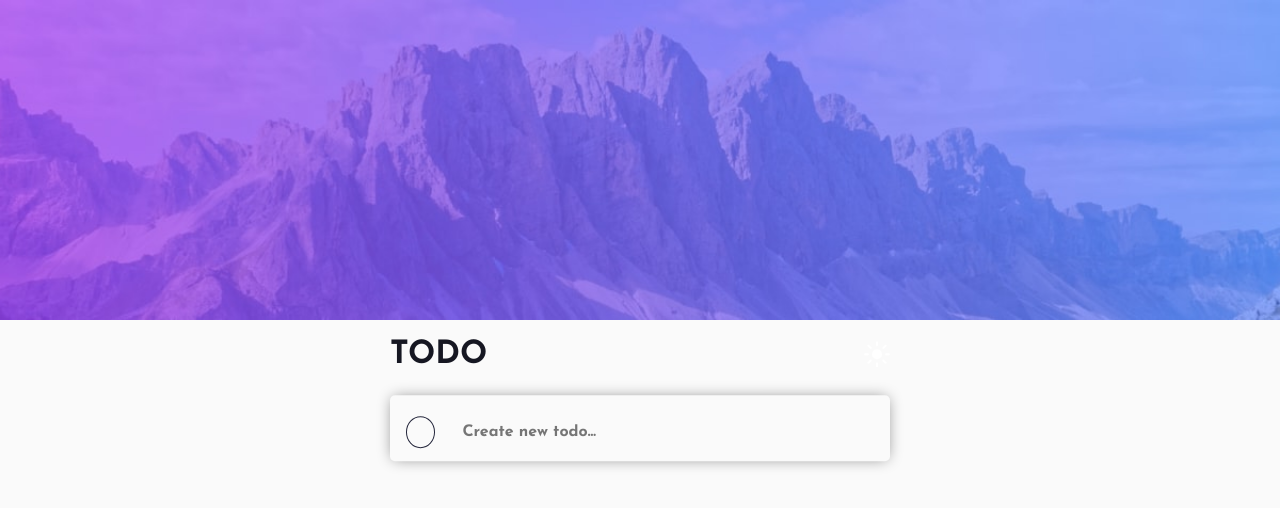
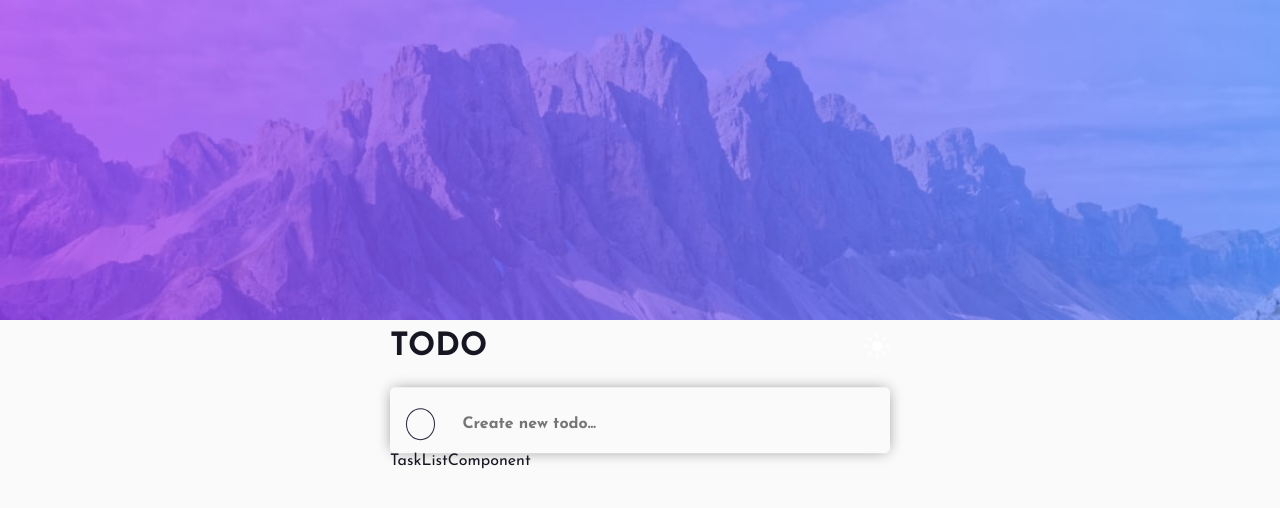
Before and after one commit to Gilocah28/Todo_App, a React (Vite) app: page / in a window 1280 px wide. Shown: the top 508 px of the page. Built offline with nearby package versions, Linux system fonts and the light colour scheme.

Commit message:
TaskList Components

```diff
--- a/src/components/floating-container/MainComponent.jsx
+++ b/src/components/floating-container/MainComponent.jsx
@@ -3,6 +3,7 @@ import '../floating-container/main.scss'
 import sun from '../../assets/icon-sun.svg'
 import moon from '../../assets/icon-moon.svg'
 import DataContext from '../context/DataContext'
+import TaskListComponent from './taskList/TaskListComponent'
 
 const MainComponent = () => {
 
@@ -55,9 +56,9 @@ const MainComponent = () => {
             onChange={(event) => setTask(event.target.value)}
           />
         </form>
+      </div>
 
-
-      </div>
+      <TaskListComponent />
 
 
 
--- /dev/null
+++ b/src/components/floating-container/taskList/TaskListComponent.jsx
@@ -0,0 +1,11 @@
+import React from 'react'
+
+const TaskListComponent = () => {
+  return (
+    <div>
+      TaskListComponent
+    </div>
+  )
+}
+
+export default TaskListComponent
```
